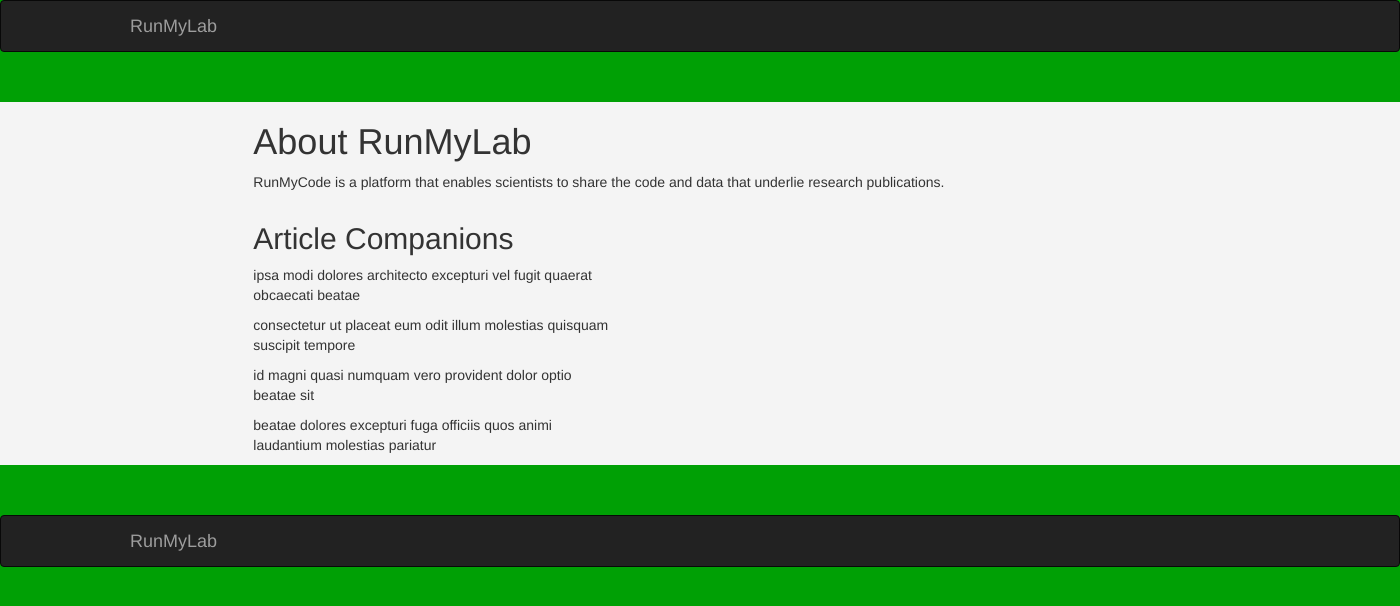
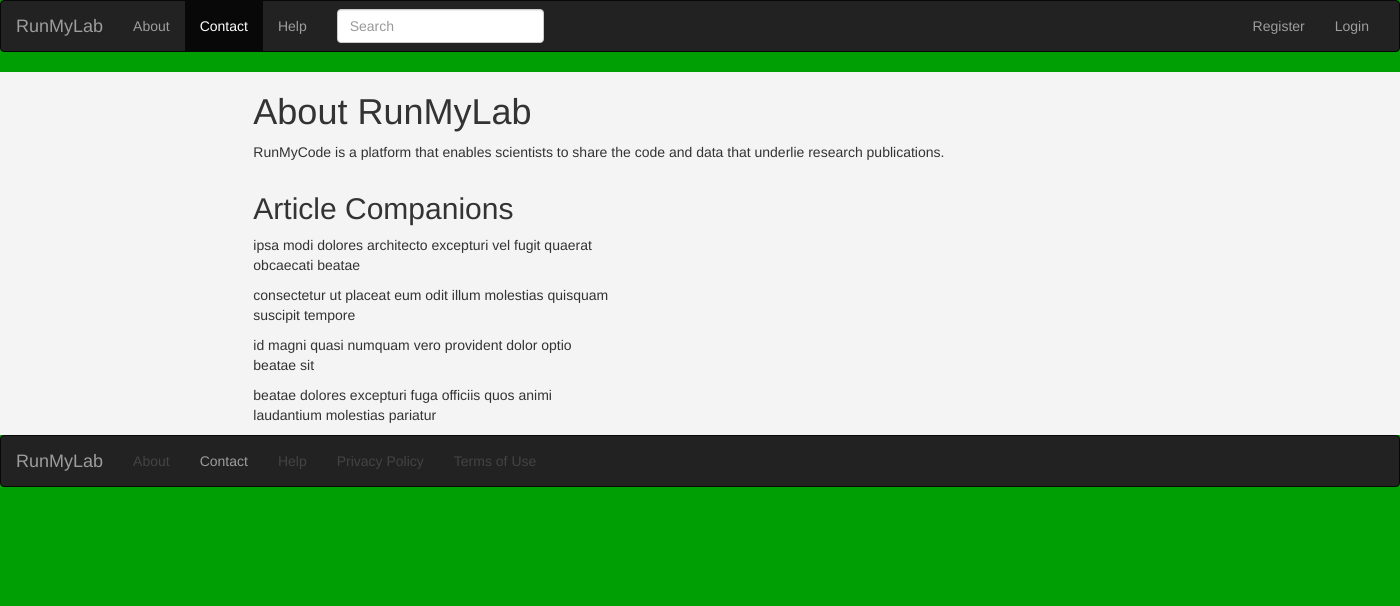
Before and after one commit to researchcompendia/researchcompendia, a Django app: page / in a window 1400 px wide. Shown: the top 606 px of the page. Run offline with Django 3.2, Linux system fonts and the light colour scheme; data that the repository does not hold is empty; some libraries are stand-ins or nearby versions.

Commit message:
bootstrap 3 changes

```diff
--- a/companionpages/templates/base.html
+++ b/companionpages/templates/base.html
@@ -8,8 +8,8 @@
   <meta charset="utf-8">
   <meta name="viewport" content="width=device-width, initial-scale=1.0">
   <!-- Le styles -->
-  <link href="//netdna.bootstrapcdn.com/bootstrap/3.0.0-rc1/css/bootstrap.min.css" rel="stylesheet">
-  <link href="//netdna.bootstrapcdn.com/font-awesome/3.2.1/css/font-awesome.css" rel="stylesheet">
+  <link href="//netdna.bootstrapcdn.com/bootstrap/3.0.0-wip/css/bootstrap.min.css" rel="stylesheet">
+  <link href="//netdna.bootstrapcdn.com/font-awesome/3.2.2/css/font-awesome.css" rel="stylesheet">
   <!-- HTML5 shim, for IE6-8 support of HTML5 elements -->
   <!--[if lt IE 9]>
     <script src="http://html5shim.googlecode.com/svn/trunk/html5.js"></script>
@@ -76,7 +76,7 @@
 ================================================== -->
 <!-- Placed at the end of the document so the pages load faster -->
 <script src="http://code.jquery.com/jquery-latest.js"></script>
-<script src="//netdna.bootstrapcdn.com/bootstrap/3.0.0-rc1/js/bootstrap.min.js"></script>
+<script src="//netdna.bootstrapcdn.com/bootstrap/3.0.0-wip/js/bootstrap.min.js"></script>
 <script src="{% static 'js/project.js' %}"></script>
 {% block extra_js %}
   <!-- Use this to quickly test js changes in a template, then move to project.js -->
--- a/companionpages/templates/footer.html
+++ b/companionpages/templates/footer.html
@@ -1,22 +1,20 @@
-<div class="navbar navbar-inverse navbar-bottom rmc-navbar-bottom">
-  <div class="container">
-    <button type="button" class="navbar-toggle" data-toggle="collapse" data-target=".navbar-responsive-collapse">
+<nav class="navbar navbar-inverse navbar-bottom rmc-navbar-footer" role="navigation">
+  <div class="navbar-header">
+    <button type="button" class="navbar-toggle" data-toggle="collapse" data-target=".navbar-ex1-collapse">
+      <span class="sr-only">Toggle navigation</span>
       <span class="icon-bar"></span>
       <span class="icon-bar"></span>
       <span class="icon-bar"></span>
     </button>
-
-    <a class="navbar-brand" href="{% url 'rmc_home' %}"> RunMyLab </a>
-
-    <div class="nav-collapse collapse navbar-responsive-collapse">
-      <ul class="nav navbar-nav">
-        <li>
-        <li><a href="#about" class="navbar-link">About</a></li>
-        <li><a href="/contact" class="navbar-link">Contact</a></li>
-        <li><a href="/help" class="navbar-link">Help</a></li>
-        <li class="disabled"><a href="#privacy" class="navbar-link">Privacy Policy</a></li>
-        <li class="disabled"><a href="#privacy" class="navbar-link">Terms of Use</a></li>
-        </ul>
-    </div>
+    <a class="navbar-brand" href="{% url 'rmc_home' %}">RunMyLab</a>
   </div>
-</div>
+  <div class="collapse navbar-collapse navbar-ex1-collapse">
+    <ul class="nav navbar-nav">
+      <li class="disabled"><a href="#about" class="navbar-link">About</a></li>
+      <li><a href="/contact" class="navbar-link">Contact</a></li>
+      <li class="disabled"><a href="/help" class="navbar-link">Help</a></li>
+      <li class="disabled"><a href="#privacy" class="navbar-link">Privacy Policy</a></li>
+      <li class="disabled"><a href="#privacy" class="navbar-link">Terms of Use</a></li>
+    </ul>
+  </div>
+</nav>
--- a/companionpages/templates/header.html
+++ b/companionpages/templates/header.html
@@ -1,22 +1,23 @@
 <!--
 <div class="navbar navbar-fixed-top navbar-inverse rmc-green">
 -->
-<div class="navbar navbar-top navbar-inverse rmc-navbar-top">
-  <div class="container">
+<nav class="navbar navbar-default navbar-inverse rmc-navbar-header" role="navigation">
 
-    <button type="button" class="navbar-toggle" data-toggle="collapse" data-target=".navbar-responsive-collapse">
+  <div class="navbar-header">
+    <button type="button" class="navbar-toggle" data-toggle="collapse" data-target=".navbar-ex1-collapse">
+      <span class="sr-only">Toggle navigation</span>
       <span class="icon-bar"></span>
       <span class="icon-bar"></span>
       <span class="icon-bar"></span>
     </button>
+    <a class="navbar-brand" href="{% url 'rmc_home' %}">RunMyLab</a>
+  </div>
 
-    <a class="navbar-brand" href="{% url 'rmc_home' %}">RunMyLab</a>
 
-    <div class="nav-collapse collapse navbar-responsive-collapse">
+  <div class="collapse navbar-collapse navbar-ex1-collapse">
     <ul class="nav navbar-nav">
-        <li>
       <li><a href="#about" class="navbar-link">About</a></li>
-        <li><a href="/contact" class="navbar-link">Contact</a></li>
+      <li class="active"><a href="/contact" class="navbar-link">Contact</a></li>
       <li><a href="/help" class="navbar-link">Help</a></li>
     </ul>
     <form class="navbar-form pull-left" action="">
@@ -27,7 +28,7 @@
       <li><a href="">Dashboard</a>
       <li><a href="">My Sites</a>
       <li><a href="">My Results</a>
-        <li class="dropdown">
+      <li>
         <a class="dropdown-toggle" data-toggle="dropdown" href="#">{{ user.email }}<b class="caret"></b></a>
           <ul class="dropdown-menu">
             <li><a href="#">My Account</a></li>
@@ -42,6 +43,6 @@
         <li><a href="/accounts/login">Login</a></li>
         {% endif %}
     </ul>
-    </div><!--/.nav-collapse collapse navbar-responsive-collapse -->
-  </div><!--/container -->
-</div><!-- navbar -->
+  </div><!--/collapse nav-collapse navbar-ex1-collapse -->
+
+</nav><!-- navbar -->
```
Lines whose indentation alone changed are shown as unchanged.
